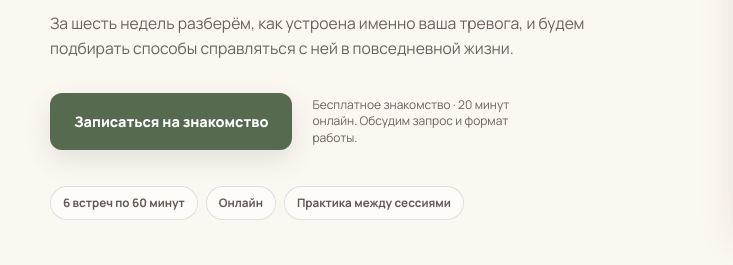
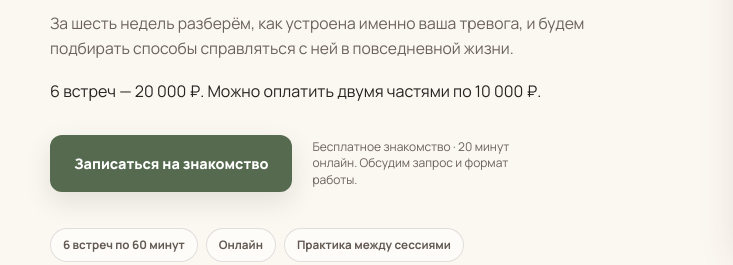
Before and after one commit to medvedeva-FlowLab/pro-yavlenie, a plain HTML site: page trevoga/index.html in a window 1280 px wide. Shown: the part 551-816 px from the top of the page, 0-733 px from the left. Drawn offline with Linux system fonts and the light colour scheme.

Commit message:
Show program price before booking button

```diff
--- a/trevoga/index.html
+++ b/trevoga/index.html
@@ -42,6 +42,7 @@
             <h1 id="hero-title">Тревоге не обязательно <span class="highlight">управлять</span> вашей жизнью</h1>
             <p class="hero-lead">Мысли не останавливаются, тело напряжено, разговоры прокручиваются снова. А решения откладываются?</p>
             <p class="hero-description">За шесть недель разберём, как устроена именно ваша тревога, и будем подбирать способы справляться с ней в повседневной жизни.</p>
+            <p class="hero-price">6 встреч — 20 000 ₽. Можно оплатить двумя частями по 10 000 ₽.</p>
             <div class="hero-actions">
               <button class="button button-primary" type="button" data-open-lead>Записаться на знакомство</button>
               <p>Бесплатное знакомство · 20 минут онлайн. Обсудим запрос и формат работы.</p>
```
